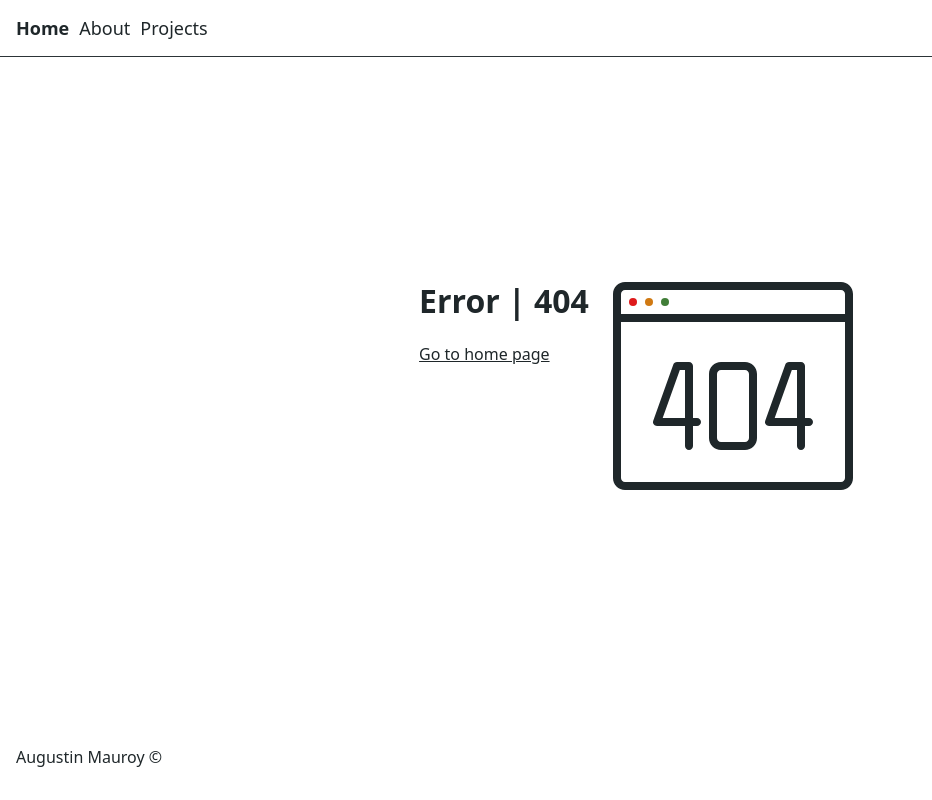
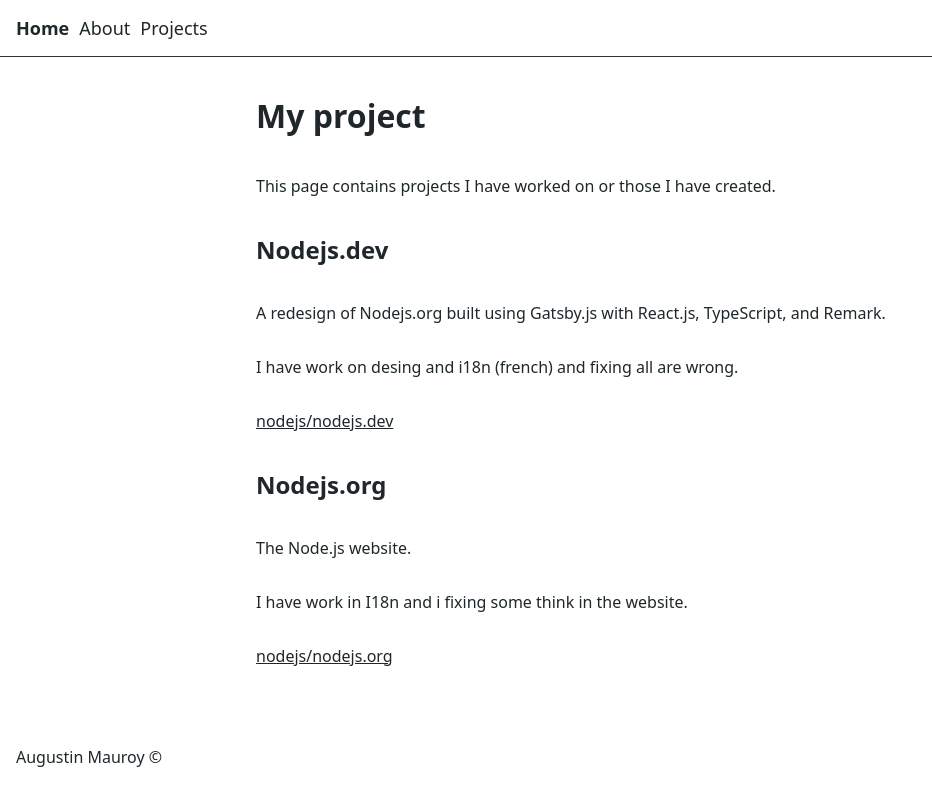
Before and after one commit to AugustinMauroy/augustinmauroy.github.io-old, a Next.js app: page /project in a window 1280 px wide. Before the commit this address had no page. Shown: the whole page, without its empty margins (0-932 px from the left). Built offline with nearby package versions, Linux system fonts and the light colour scheme.

Commit message:
Chore(project) add some text about project

```diff
--- /dev/null
+++ b/pages/project.mdx
@@ -0,0 +1,19 @@
+# My project
+
+This page contains projects I have worked on or those I have created.
+
+## Nodejs.dev
+
+A redesign of Nodejs.org built using Gatsby.js with React.js, TypeScript, and Remark.
+
+I have work on desing and i18n (french) and fixing all are wrong.
+
+[nodejs/nodejs.dev](https://github.com/nodejs/nodejs.dev)
+
+## Nodejs.org
+
+The Node.js website.
+
+I have work in I18n and i fixing some think in the website.
+
+[nodejs/nodejs.org](https://github.com/nodejs/nodejs.org)
```
Also changed, not shown: 1 other file (tests, documents, lock files or other folders).
